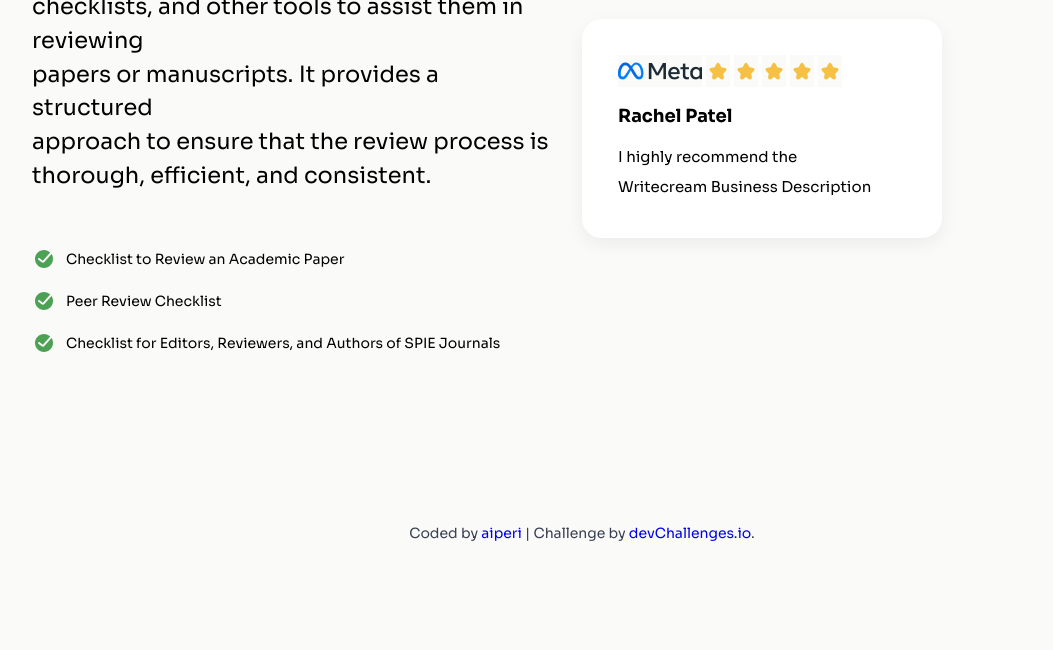
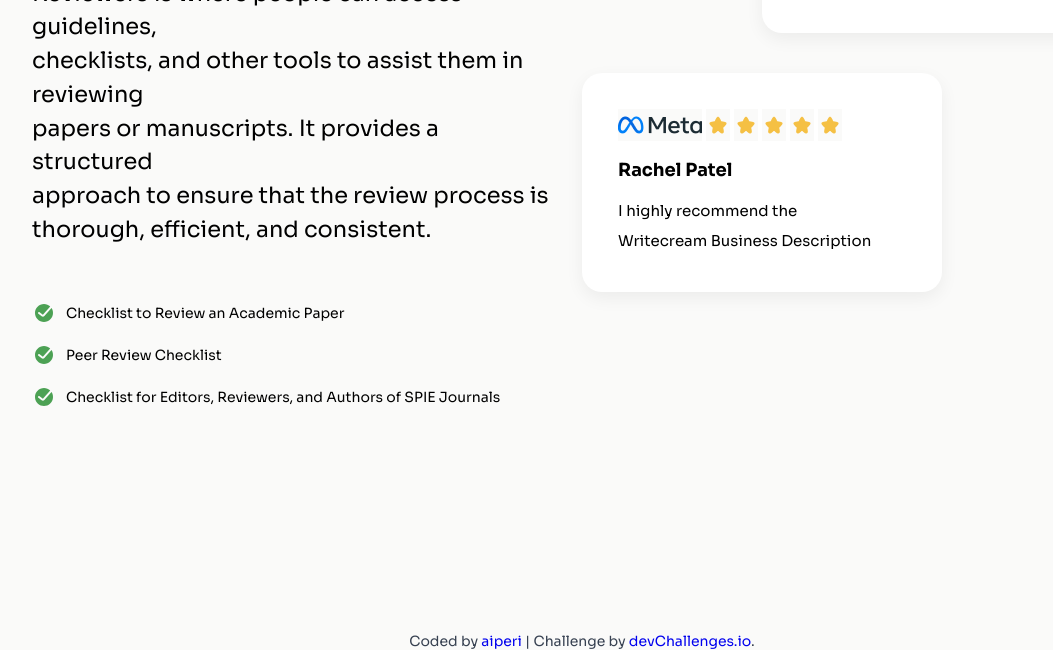
Before and after one commit to aiperizhenishova/testimonial-page, a plain HTML site: page index.html in a window 1280 px wide. Shown: the part 364-1014 px from the top of the page, without its empty margins (58-1111 px from the left). Before the commit the page ends 906 px from the top, so only its background shows below. Drawn offline with Linux system fonts and the light colour scheme.

Commit message:
first commit

```diff
--- a/index.html
+++ b/index.html
@@ -59,7 +59,7 @@
       .container{
         display: grid;
         grid-template-columns: 1fr 1fr;
-        padding: 7em 4em;
+        padding: 10em 4em;
       }
       .right-cards{
         display: flex;
```
